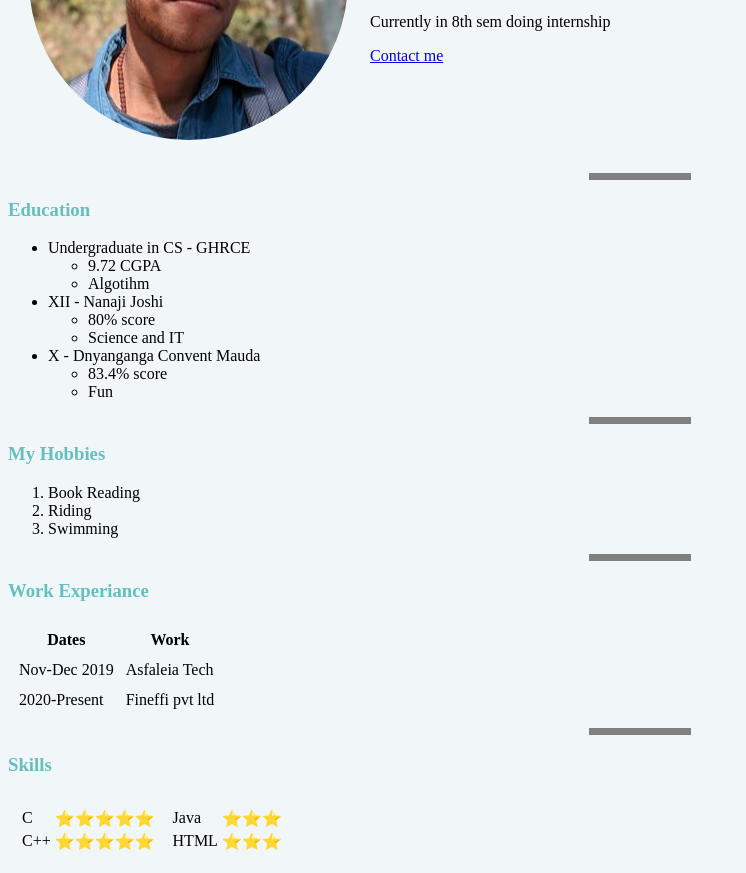
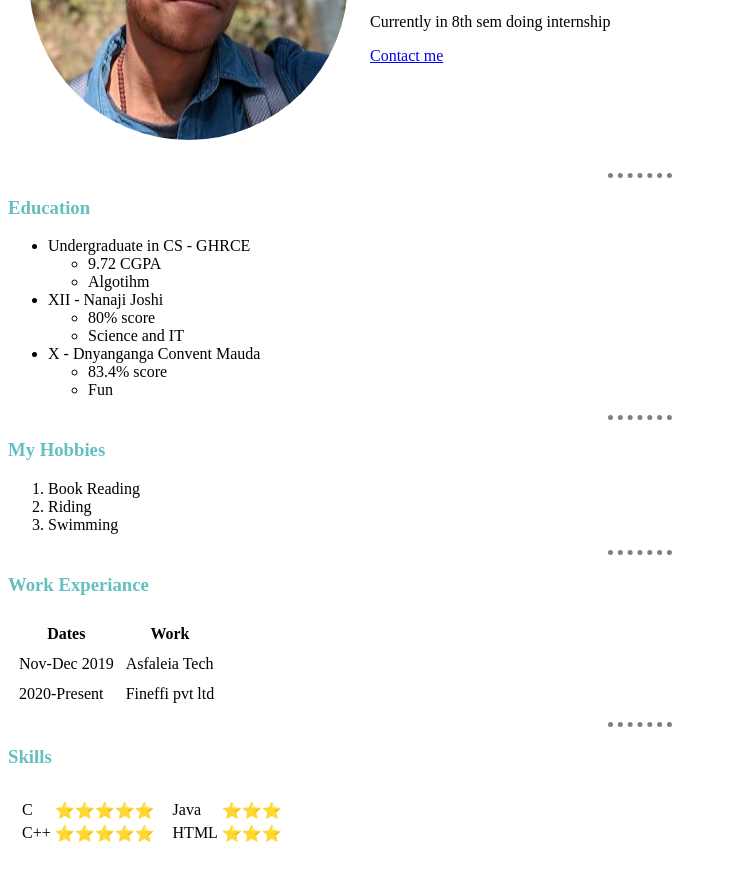
Before and after one commit to umakantmukhiya/cv, a plain HTML site: page HTML- FirstSite/index.html in a window 1280 px wide. Shown: the part 208-1081 px from the top of the page, without its empty margins (0-746 px from the left). Drawn offline with Linux system fonts and the light colour scheme.

Commit message:
<hr> tag noshade removed

```diff
--- a/HTML- FirstSite/css/styles.css
+++ b/HTML- FirstSite/css/styles.css
@@ -14,10 +14,10 @@ hr {
     border-style: none;
     border-top-style: dotted;
     border-color: gray;
-    border-width: 7px;
-    width: 8%;
+    border-width: 5px;
+    width: 5%;
 
 }
 img {
-    height: 40%;
+    height: 60%;
 }
--- a/HTML- FirstSite/index.html
+++ b/HTML- FirstSite/index.html
@@ -7,7 +7,7 @@
         <link rel="stylesheet" href="css/styles.css">
     </head>
 
-    <body>
+    <body style="background-color: white">
         <table cellspacing = "20">
             <tr>
                 <td><img src="images/profile.png"></td>
@@ -17,7 +17,7 @@
                     <a href="contact.html">Contact me</a></td>
             </tr>
         </table>
-        <hr noshade="1">
+        <hr>
         <h3>Education</h3>
         <ul>
             <li>Undergraduate in CS - GHRCE
@@ -41,14 +41,14 @@
                 </ul>
             </li>
         </ul>
-        <hr noshade="1">
+        <hr>
         <h3>My Hobbies</h3>
         <ol>
             <li>Book Reading</li>
             <li>Riding</li>
             <li>Swimming</li>
         </ol>
-        <hr noshade="1">
+        <hr>
         <h3>Work Experiance</h3>
         <table cellspacing = "10">
             <thead>
@@ -67,7 +67,7 @@
                 </tr>
             </tbody>
         </table>
-        <hr noshade="1">
+        <hr >
         <h3>Skills</h3>
         <table cellspacing = "10">
 
```
